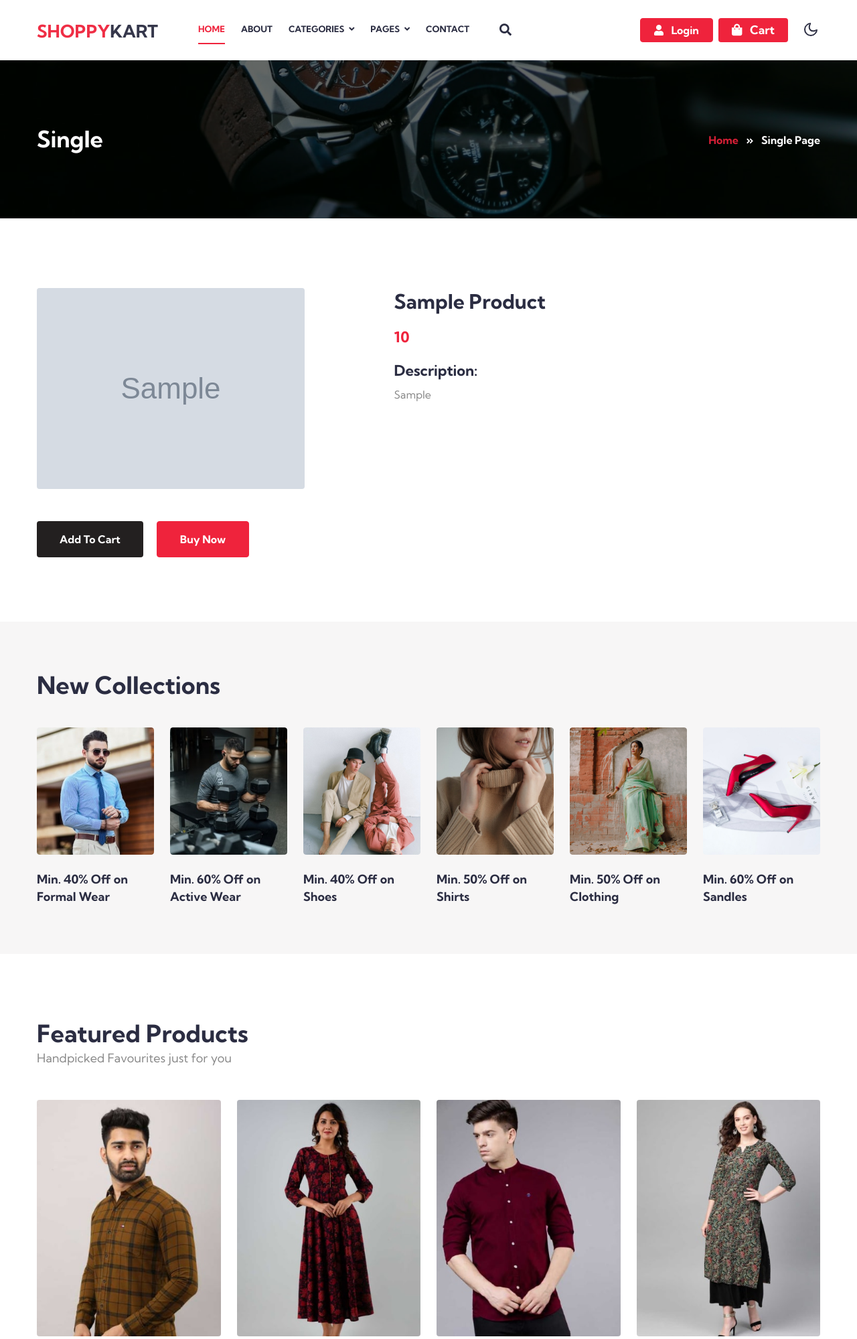
After one commit to Parth879/ecommerce, a Django app: a page that uses templates/base.html in a window 1280 px wide. The commit adds this page. Shown: the top 1999 px of the page at 67% size. Run offline with Django 5.2, Linux system fonts and the light colour scheme; tables that the repository leaves empty hold one stand-in row (values such as "Sample post"); grey boxes marked "Sample" are stand-in pictures; some libraries are stand-ins or nearby versions.

Commit message:
Product Details

```diff
--- /dev/null
+++ b/category/context_processor.py
@@ -0,0 +1,6 @@
+from category.models import Category
+
+
+def menu_link(request):
+    link = Category.objects.all()
+    return dict({'links':link})
--- a/category/models.py
+++ b/category/models.py
@@ -1,4 +1,5 @@
 from django.db import models
+from django.urls import reverse
 
 # Create your models here.
 
@@ -9,3 +10,6 @@ class Category(models.Model):
 
     def __str__(self):
         return self.category_name
+
+    def get_url(self):
+        return reverse('product_by_category',args=[self.slug])
--- a/ecom/settings.py
+++ b/ecom/settings.py
@@ -65,6 +65,8 @@ TEMPLATES = [
                 'django.template.context_processors.request',
                 'django.contrib.auth.context_processors.auth',
                 'django.contrib.messages.context_processors.messages',
+                'category.context_processor.menu_link'
+
             ],
         },
     },
--- a/ecom/views.py
+++ b/ecom/views.py
@@ -2,6 +2,7 @@ from django.shortcuts import render
 from store.models import *
 
 def index(request):
+
     product = Product.objects.all().order_by('created_at')
 
     context = {
--- a/store/models.py
+++ b/store/models.py
@@ -1,10 +1,11 @@
 from django.db import models
 from category.models import Category
+from django.urls import reverse
 # Create your models here.
 
 class Product(models.Model):
     product_name = models.CharField(max_length=100)
-    slug = models.SlugField(max_length=200)
+    slug = models.SlugField(max_length=200,unique=True)
     category = models.ForeignKey(Category,on_delete=models.CASCADE)
     product_image = models.ImageField(upload_to='product_image/')
     product_price = models.IntegerField()
@@ -16,3 +17,6 @@ class Product(models.Model):
 
     def __str__(self):
         return self.product_name
+
+    def get_url(self):
+        return reverse('product_details',args=[self.category.slug,self.slug])
--- a/store/urls.py
+++ b/store/urls.py
@@ -6,7 +6,8 @@ urlpatterns = [
 
     path('',store,name='store'),
 
-    path('<category_slug>/',store,name='store'),
+    path('<category_slug>/',store,name='product_by_category'),
 
+    path('<category_slug>/<product_slug>/',product_details,name='product_details')
 
 ]
--- a/store/views.py
+++ b/store/views.py
@@ -1,12 +1,31 @@
 from django.shortcuts import render
 from store.models import Product
+from django.http import HttpResponse
 # Create your views here.
 
 def store(request,category_slug=None):
 
     if category_slug != None:
         product = Product.objects.filter(category__slug=category_slug,is_active=True)
+        count = product.count()
+
     else:
         product = Product.objects.filter(is_active=True)
+        count = product.count()
 
-    return render(request,'store/products.html',{'product':product})
+    context = {
+        'product':product,
+        'product_count':count,
+    }
+
+    return render(request,'store/products.html',context)
+
+
+def product_details(request,category_slug,product_slug):
+
+    single_product = Product.objects.get(category__slug=category_slug,slug=product_slug)
+
+    context = {
+        'single_product':single_product
+    }
+    return render(request,'store/product_details.html',context)
--- a/templates/base.html
+++ b/templates/base.html
@@ -27,7 +27,7 @@
     <header id="site-header" class="fixed-top">
         <div class="container">
             <nav class="navbar navbar-expand-lg navbar-light stroke py-lg-0">
-                <h1><a class="navbar-brand pe-xl-5 pe-lg-4" href="index.html">
+                <h1><a class="navbar-brand pe-xl-5 pe-lg-4" href="{% url 'index' %}">
                         <span class="w3yellow">Shoppy</span>Kart
                     </a></h1>
                 <button class="navbar-toggler collapsed" type="button" data-bs-toggle="collapse"
@@ -39,7 +39,7 @@
                 <div class="collapse navbar-collapse" id="navbarScroll">
                     <ul class="navbar-nav me-lg-auto my-2 my-lg-0 navbar-nav-scroll">
                         <li class="nav-item">
-                            <a class="nav-link active" aria-current="page" href="index.html">Home</a>
+                            <a class="nav-link active" aria-current="page" href="{% url 'index' %}">Home</a>
                         </li>
                         <li class="nav-item">
                             <a class="nav-link" href="about.html">About</a>
@@ -50,9 +50,9 @@
                                 Categories <span class="fa fa-angle-down ms-1"></span>
                             </a>
                             <ul class="dropdown-menu" aria-labelledby="navbarDropdown">
-                                <li><a class="dropdown-item pt-2" href="products.html">Products</a></li>
-                                <li><a class="dropdown-item" href="product-single.html">Product Single</a></li>
-                                <li><a class="dropdown-item" href="checkout.html">Cart Page</a></li>
+                                {% for category in links %}
+                                <li><a class="dropdown-item pt-2" href="{{category.get_url}}">{{category.category_name}}</a></li>
+                                {% endfor %}
                             </ul>
                         </li>
                         <li class="nav-item dropdown">
--- /dev/null
+++ b/templates/store/product_details.html
@@ -0,0 +1,359 @@
+{% extends 'base.html' %}
+
+{% block content %}
+
+<div class="inner-banner py-5">
+    <section class="w3l-breadcrumb text-left py-sm-5 ">
+        <div class="container">
+            <div class="w3breadcrumb-gids">
+                <div class="w3breadcrumb-left text-left">
+                    <h2 class="inner-w3-title">
+                        Single </h2>
+                </div>
+                <div class="w3breadcrumb-right">
+                    <ul class="breadcrumbs-custom-path">
+                        <li><a href="index.html">Home</a></li>
+                        <li class="active"><span class="fas fa-angle-double-right mx-2"></span> Single Page</li>
+                    </ul>
+                </div>
+            </div>
+
+        </div>
+    </section>
+</div>
+<!--//inner-page-->
+<!--/w3l-ecommerce-main-->
+<div style="margin: 8px auto; display: block; text-align:center;">
+
+    <!---728x90--->
+
+
+</div>
+<section class="w3l-ecommerce-main">
+    <!-- /products-->
+    <div class="ecom-contenthny w3l-ecommerce-main-inn py-5">
+        <div class="container py-lg-5">
+            <!--/row1-->
+            <div class="sp-store-single-page row">
+                <div class="col-lg-5 single-right-left">
+                    <div class="flexslider1">
+
+                        <ul class="slides">
+                            <li data-thumb="assets/images/cart1.jpg">
+                                <div class="thumb-image"> <img src="{{single_product.product_image.url}}" data-imagezoom="true"
+                                        class="img-fluid radius-image" alt=" "> </div>
+                            </li>
+                            <!-- <li data-thumb="assets/images/cart2.jpg">
+                                <div class="thumb-image"> <img src="{{single_product.product_image.url}}" data-imagezoom="true"
+                                        class="img-fluid radius-image" alt=" "> </div>
+                            </li>
+                            <li data-thumb="assets/images/cart3.jpg">
+                                <div class="thumb-image"> <img src="{{single_product.product_image.url}}" data-imagezoom="true"
+                                        class="img-fluid radius-image" alt=" "> </div>
+                            </li>
+                            <li data-thumb="assets/images/cart4.jpg">
+                                <div class="thumb-image"> <img src="{{single_product.product_image.url}}" data-imagezoom="true"
+                                        class="img-fluid radius-image" alt=" "> </div>
+                            </li> -->
+                        </ul>
+                        <div class="clearfix"></div>
+                    </div>
+                    <div class="eco-buttons mt-5 d-flex">
+
+                        <div class="shopv single-item">
+                            <form action="#" method="post">
+                                <input type="hidden" name="cmd" value="_cart">
+                                <input type="hidden" name="add" value="1">
+                                <input type="hidden" name="shopv_item" value="Cotton Flared Kurta">
+                                <input type="hidden" name="amount" value="599.99">
+                                <button type="submit"
+                                    class="shopv-cart pshopv-cart add-to-cart btn btn-style btn-primary">
+                                    Add to Cart
+                                </button>
+                            </form>
+                        </div>
+                        <div class="buyhny-now"> <a href="#buy" class="btn btn-style btn-primary">Buy Now </a></div>
+
+                    </div>
+                </div>
+                <div class="col-lg-7 single-right-left ps-lg-5">
+                    <h3>{{single_product.product_name}}
+                    </h3>
+                    <div class="caption">
+                        <h6>
+                            <span class="item_price">{{single_product.product_price}}</span>
+                        </h6>
+                    </div>
+
+                    <br>
+                    <div class="desc_single mb-4">
+                        <h5>Description:</h5>
+                        <p>{{single_product.product_discription}}</p>
+                    </div>
+                    <!-- <div class="description-apt d-grid mb-4">
+                        <div class="occasional">
+                            <h5 class="sp_title mb-3">Highlights:</h5>
+                            <ul class="single_specific">
+                                <li>
+                                    Neck : Collar Neck</li>
+                                <li>
+                                    Fit : Slim</li>
+
+                                <li> Sleeve : Full Sleeve
+                                </li>
+                                <li> Material : Pure Cutton</li>
+
+                            </ul>
+
+                        </div>
+
+                        <div class="color-quality">
+                            <h5 class="sp_title">Services:</h5>
+                            <ul class="single_serv">
+                                <li>
+                                    <a href="#">30 Day Return Policy</a>
+                                </li>
+                                <li class="gap">
+                                    <a href="#">Cash on Delivery available</a>
+                                </li>
+                            </ul>
+                        </div>
+                    </div>
+                    <div class="description mb-4">
+                        <h5>Check delivery, payment options and charges at your location</h5>
+                        <form action="#" class="d-flex" method="post">
+                            <input type="text" placeholder="Enter pincode" required>
+                            <button class="submit btn btn-style btn-primary ms-3" type="submit">Check</button>
+                        </form>
+                    </div> -->
+
+                </div>
+            </div>
+        </div>
+        <!--//row1-->
+
+    </div>
+</section>
+<section class="w3l-witemshny-main py-5">
+    <div class="container py-md-4">
+        <h3 class="title-w3l">New Collections</h3>
+        <!--/row-1-->
+        <div class="witemshny-grids row mt-lg-3">
+            <div class="col-xl-2 col-md-4 col-6 product-incfhny mt-4">
+                <div class="weitemshny-grid oposition-relative">
+                    <a href="products-1.html" class="d-block zoom"><img src="assets/images/d1.jpg" alt=""
+                            class="img-fluid news-image"></a>
+                    <div class="witemshny-inf">
+                    </div>
+                </div>
+                <h4 class="gdnhy-1 mt-4"><a href="products-1.html">Min. 40% Off on Formal Wear</a>
+                </h4>
+            </div>
+            <div class="col-xl-2 col-md-4 col-6 product-incfhny mt-4">
+                <div class="weitemshny-grid oposition-relative">
+                    <a href="products-1.html" class="d-block zoom"><img src="assets/images/d2.jpg" alt=""
+                            class="img-fluid news-image"></a>
+                    <div class="witemshny-inf">
+                    </div>
+                </div>
+                <h4 class="gdnhy-1 mt-4"><a href="products-1.html">Min. 60% Off on Active Wear</a>
+                </h4>
+            </div>
+            <div class="col-xl-2 col-md-4 col-6 product-incfhny mt-4">
+                <div class="weitemshny-grid oposition-relative">
+                    <a href="products-1.html" class="d-block zoom"><img src="assets/images/d3.jpg" alt=""
+                            class="img-fluid news-image"></a>
+                    <div class="witemshny-inf">
+                    </div>
+                </div>
+                <h4 class="gdnhy-1 mt-4"><a href="products-1.html">Min. 40% Off on Shoes</a>
+                </h4>
+            </div>
+            <div class="col-xl-2 col-md-4 col-6 product-incfhny mt-4">
+                <div class="weitemshny-grid oposition-relative">
+                    <a href="products-1.html" class="d-block zoom"><img src="assets/images/d4.jpg" alt=""
+                            class="img-fluid news-image"></a>
+                    <div class="witemshny-inf">
+                    </div>
+                </div>
+                <h4 class="gdnhy-1 mt-4"><a href="products-1.html">Min. 50% Off on Shirts</a>
+                </h4>
+            </div>
+            <div class="col-xl-2 col-md-4 col-6 product-incfhny mt-4">
+                <div class="weitemshny-grid oposition-relative">
+                    <a href="products-1.html" class="d-block zoom"><img src="assets/images/d5.jpg" alt=""
+                            class="img-fluid news-image"></a>
+                    <div class="witemshny-inf">
+                    </div>
+                </div>
+                <h4 class="gdnhy-1 mt-4"><a href="products-1.html">Min. 50% Off on Clothing</a>
+                </h4>
+            </div>
+            <div class="col-xl-2 col-md-4 col-6 product-incfhny mt-4">
+                <div class="weitemshny-grid oposition-relative">
+                    <a href="products-1.html" class="d-block zoom"><img src="assets/images/d6.jpg" alt=""
+                            class="img-fluid news-image"></a>
+                    <div class="witemshny-inf">
+                    </div>
+                </div>
+                <h4 class="gdnhy-1 mt-4"><a href="products-1.html">Min. 60% Off on Sandles</a>
+                </h4>
+            </div>
+        </div>
+        <!--//row-1-->
+
+    </div>
+</section>
+<!--/w3l-ecommerce-main-->
+<!-- //products-->
+<section class="w3l-ecommerce-main">
+    <!-- /products-->
+    <div class="ecom-contenthny py-5">
+        <div class="container py-lg-5">
+            <h3 class="title-w3l">Featured Products</h3>
+            <p class="">Handpicked Favourites just for you</p>
+            <!-- /row-->
+            <div class="ecom-products-grids row mt-lg-4 mt-3">
+                <div class="col-lg-3 col-6 product-incfhny mt-4">
+                    <div class="product-grid2 shopv">
+                        <div class="product-image2">
+                            <a href="product-single.html">
+                                <img class="pic-1 img-fluid radius-image" src="assets/images/shop-1.jpg">
+                                <img class="pic-2 img-fluid radius-image" src="assets/images/shop-1.jpg">
+                            </a>
+                            <ul class="social">
+                                <li><a href="#" data-tip="Quick View"><span class="fa fa-eye"></span></a></li>
+
+                                <li><a href="products.html" data-tip="Add to Cart"><span
+                                            class="fa fa-shopping-bag"></span></a>
+                                </li>
+                            </ul>
+                            <div class="shopv single-item">
+                                <form action="#" method="post">
+                                    <input type="hidden" name="cmd" value="_cart">
+                                    <input type="hidden" name="add" value="1">
+                                    <input type="hidden" name="shopv_item" value="Checkered Casual Shirt">
+                                    <input type="hidden" name="amount" value="899.99">
+                                    <button type="submit" class="shopv-cart pshopv-cart add-to-cart">
+                                        Add to Cart
+                                    </button>
+                                </form>
+                            </div>
+                        </div>
+                        <div class="product-content">
+                            <h3 class="title"><a href="product-single.html">Checkered Casual Shirt </a></h3>
+                            <span class="price"><del>$975.00</del>$899.99</span>
+                        </div>
+                    </div>
+                </div>
+                <div class="col-lg-3 col-6 product-incfhny mt-4">
+                    <div class="product-grid2">
+                        <div class="product-image2">
+                            <a href="product-single.html">
+                                <img class="pic-1 img-fluid radius-image" src="assets/images/shop-2.jpg">
+                                <img class="pic-2 img-fluid radius-image" src="assets/images/shop-2.jpg">
+                            </a>
+                            <ul class="social">
+                                <li><a href="#" data-tip="Quick View"><span class="fa fa-eye"></span></a></li>
+
+                                <li><a href="products.html" data-tip="Add to Cart"><span
+                                            class="fa fa-shopping-bag"></span></a>
+                                </li>
+                            </ul>
+                            <div class="shopv single-item">
+                                <form action="#" method="post">
+                                    <input type="hidden" name="cmd" value="_cart">
+                                    <input type="hidden" name="add" value="1">
+                                    <input type="hidden" name="shopv_item" value="Cotton Flared Kurta">
+                                    <input type="hidden" name="amount" value="599.99">
+                                    <button type="submit" class="shopv-cart pshopv-cart add-to-cart">
+                                        Add to Cart
+                                    </button>
+                                </form>
+                            </div>
+                        </div>
+                        <div class="product-content">
+                            <h3 class="title"><a href="product-single.html">Cotton Flared Kurta</a></h3>
+                            <span class="price"><del>$775.00</del>$599.99</span>
+                        </div>
+                    </div>
+
+                </div>
+                <div class="col-lg-3 col-6 product-incfhny mt-4">
+                    <div class="product-grid2">
+                        <div class="product-image2">
+                            <a href="product-single.html">
+                                <img class="pic-1 img-fluid radius-image" src="assets/images/shop-3.jpg">
+                                <img class="pic-2 img-fluid radius-image" src="assets/images/shop-3.jpg">
+                            </a>
+                            <ul class="social">
+                                <li><a href="#" data-tip="Quick View"><span class="fa fa-eye"></span></a></li>
+
+                                <li><a href="products.html" data-tip="Add to Cart"><span
+                                            class="fa fa-shopping-bag"></span></a>
+                                </li>
+                            </ul>
+                            <div class="shopv single-item">
+                                <form action="#" method="post">
+                                    <input type="hidden" name="cmd" value="_cart">
+                                    <input type="hidden" name="add" value="1">
+                                    <input type="hidden" name="shopv_item" value="Men Casual Shirt">
+                                    <input type="hidden" name="amount" value="799.99">
+                                    <button type="submit" class="shopv-cart pshopv-cart add-to-cart">
+                                        Add to Cart
+                                    </button>
+                                </form>
+                            </div>
+                        </div>
+                        <div class="product-content">
+                            <h3 class="title"><a href="product-single.html">Men Casual Shirt </a></h3>
+                            <span class="price"><del>$875.00</del>$799.99</span>
+                        </div>
+                    </div>
+
+                </div>
+                <div class="col-lg-3 col-6 product-incfhny mt-4">
+                    <div class="product-grid2">
+                        <div class="product-image2">
+                            <a href="product-single.html">
+                                <img class="pic-1 img-fluid radius-image" src="assets/images/shop-4.jpg">
+                                <img class="pic-2 img-fluid radius-image" src="assets/images/shop-4.jpg">
+                            </a>
+                            <ul class="social">
+                                <li><a href="#" data-tip="Quick View"><span class="fa fa-eye"></span></a></li>
+
+                                <li><a href="products.html" data-tip="Add to Cart"><span
+                                            class="fa fa-shopping-bag"></span></a>
+                                </li>
+                            </ul>
+                            <div class="shopv single-item">
+                                <form action="#" method="post">
+                                    <input type="hidden" name="cmd" value="_cart">
+                                    <input type="hidden" name="add" value="1">
+                                    <input type="hidden" name="shopv_item" value="Blend Straight Kurta">
+                                    <input type="hidden" name="amount" value="399.99">
+                                    <button type="submit" class="shopv-cart pshopv-cart add-to-cart">
+                                        Add to Cart
+                                    </button>
+                                </form>
+                            </div>
+                        </div>
+                        <div class="product-content">
+                            <h3 class="title"><a href="product-single.html">Blend Straight Kurta </a></h3>
+                            <span class="price"><del>$475.00</del>$399.99</span>
+                        </div>
+                    </div>
+
+                </div>
+
+            </div>
+        </div>
+    </div>
+</section>
+<!-- //products-->
+<div style="margin: 8px auto; display: block; text-align:center;">
+
+    <!---728x90--->
+
+</div>
+{% endblock %}
```
Also changed, not shown: templates/store/products.html (+21 -37 lines), media/category_image/jackets.jpg (added), media/category_image/jeans.jpg (added), media/category_image/shoes.png (added), media/product_image/ATX-Jeans.jpg (added), media/product_image/Great-Tshirt.jpg (added), media/product_image/US-Polo-Assn_Jacket.jpg (added), media/product_image/Wrangler-Shirt.jpg (added), media/product_image/jordan-true-flight-basketball-shoes.jpg (added), store/migrations/0003_alter_product_slug.py (added).
